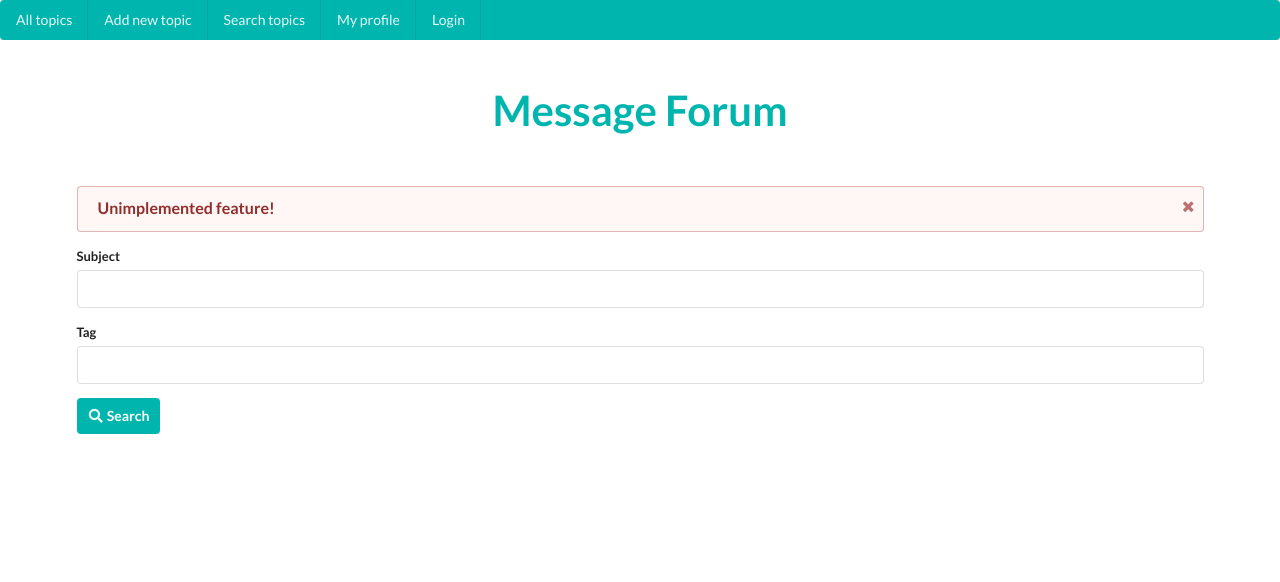
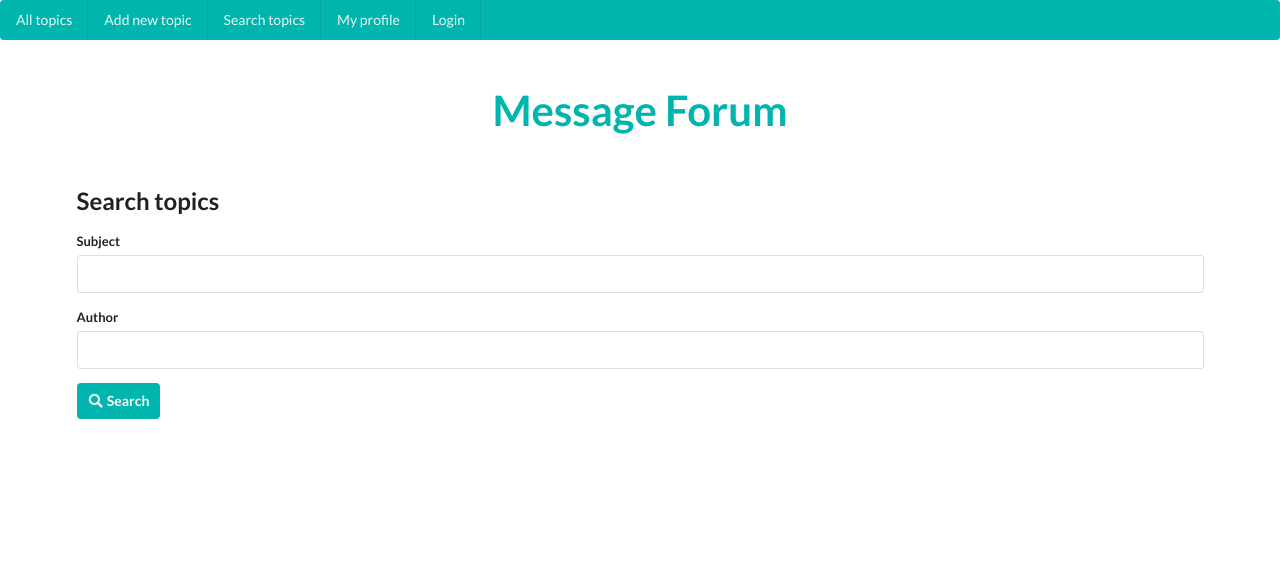
Before and after one commit to joonaspartanen/tsoha-forum, a Python web app: template application/templates/topics/search.html in a window 1280 px wide. Shown: the top 582 px of the page. Run offline with Jinja, Linux system fonts and the light colour scheme; the template is opened without the code that fills it, so the values that code supplies are empty, except form fields; tables that the repository leaves empty hold one stand-in row (values such as "Sample post"); form fields are guessed from the names that the template uses; some libraries are stand-ins or nearby versions.

Commit message:
Update search form

```diff
--- a/application/templates/topics/search.html
+++ b/application/templates/topics/search.html
@@ -1,21 +1,30 @@
 {% extends "layout.html" %} {% block body %}
 
-<div class="ui negative message">
-  <i class="close icon"></i>
-  <div class="header">
-    Unimplemented feature!
-  </div>
-</div>
+<h2>Search topics</h2>
 
 <form class="ui form" method="POST" action="{{ url_for('search_topics') }}">
   <div class="field">
-    <label for="subject">Subject</label>
-    <input type="text" name="subject" />
+    {{ form.subject.label }}
+    {{ form.subject }}
+
+    {% for error in form.subject.errors %}
+    <div class="ui pointing red basic label">
+      {{ error }}
+    </div>
+    {% endfor %}
   </div>
+
   <div class="field">
-    <label for="tag">Tag</label>
-    <input type="text" name="tag" />
+    {{ form.author.label }}
+    {{ form.author }}
+
+    {% for error in form.author.errors %}
+    <div class="ui pointing red basic label">
+      {{ error }}
+    </div>
+    {% endfor %}
   </div>
+
   <button class="ui teal icon button" type="submit">
     <i class="search icon"></i>
     Search
```
